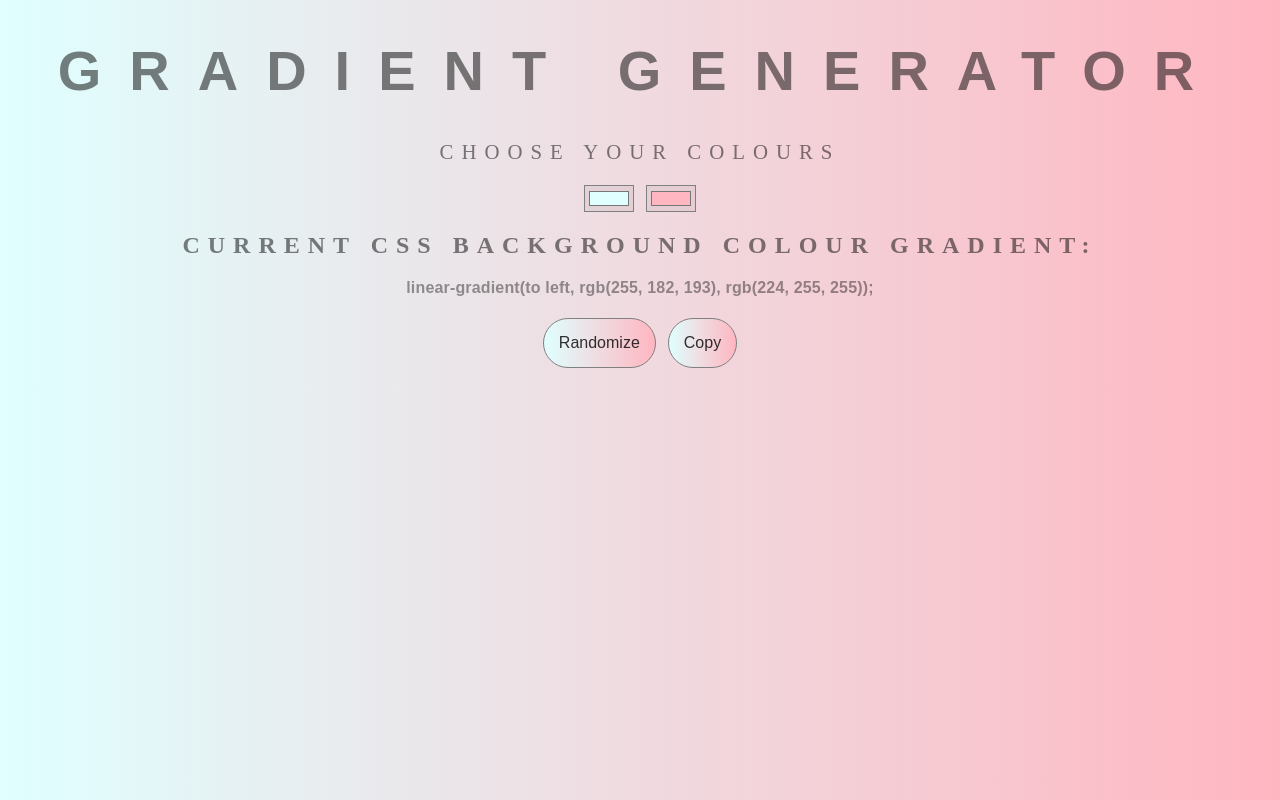
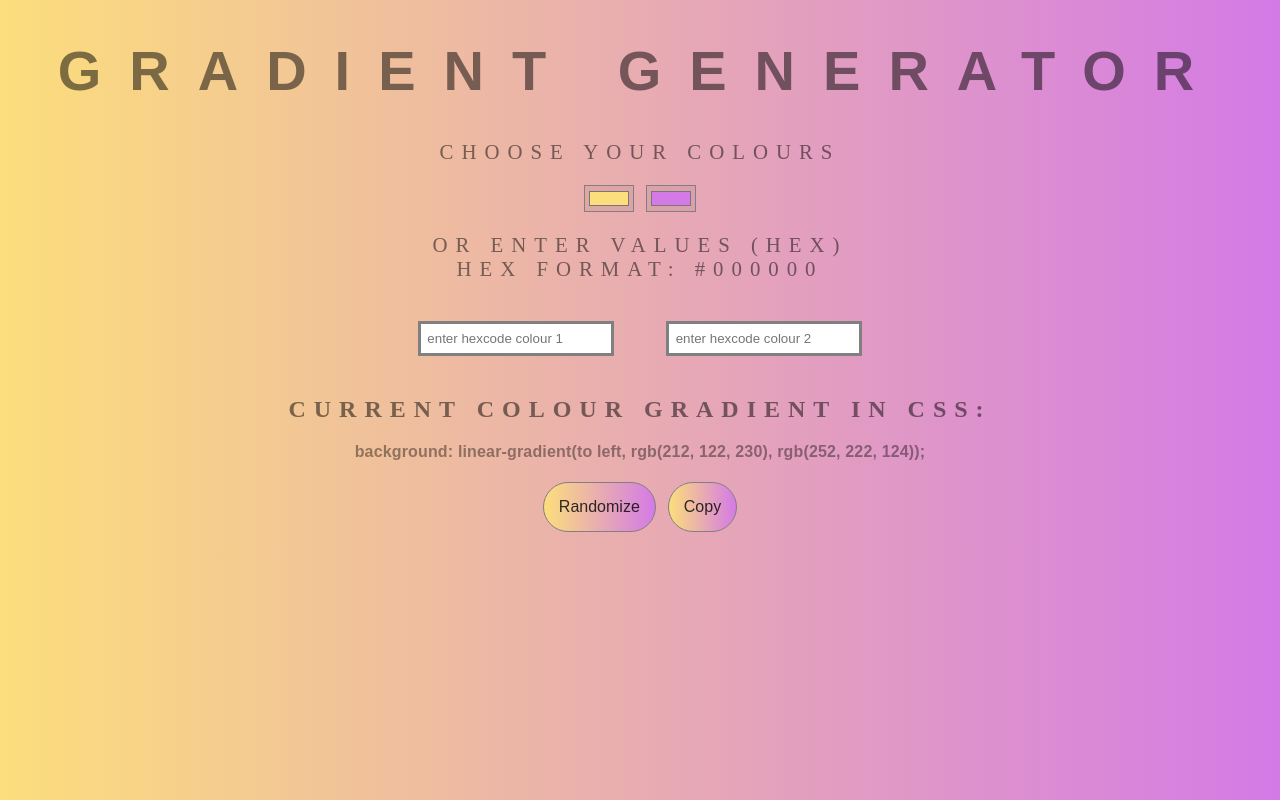
Before and after one commit to mklaso/gradient-generator, a website: page index.html in a window 1280 px wide. Both pictures are taken after a click on the button "Copy". Drawn offline with Linux system fonts and the light colour scheme.

Commit message:
added hex colour code input feature

```diff
--- a/index.html
+++ b/index.html
@@ -5,16 +5,21 @@
     <meta charset="UTF-8">
     <meta name="viewport" content="width=device-width, initial-scale=1.0">
     <meta http-equiv="X-UA-Compatible" content="ie=edge">
-    <title>Gradient Background</title>
+    <title>Colour Gradient Generator</title>
     <link rel="stylesheet" type="text/css" href="styles.css">
 </head>
 
 <body id="gradient">
     <h1>Gradient Generator</h1>
     <p>Choose your colours</p>
-    <input class="first" type="color" name="color1" value=#E0FFFF>
-    <input class="second" type="color" name="color2" value=#FFB6C1>
-    <h2>Current CSS background colour gradient:</h2>
+    <input class="first" type="color" name="color1" value=#fcde7c>
+    <input class="second" type="color" name="color2" value=#d47ae6>
+    <p>Or enter values (HEX) <br>
+        hex format: #000000</p>
+
+    <input class='input1' type='text' placeholder='enter hexcode colour 1'>
+    <input class='input2' type='text' placeholder='enter hexcode colour 2'>
+    <h2>Current colour gradient in CSS:</h2>
     <h3></h3>
     <h4>
         <button type="button">Randomize</button>
@@ -23,8 +28,6 @@
     </h4>
 
     <script type="text/javascript" src="script.js"></script>
-
-
 </body>
 
 </html>
--- a/script.js
+++ b/script.js
@@ -4,13 +4,17 @@ var secondColour = document.querySelector('.second');
 var body = document.getElementById('gradient');
 var button = document.querySelector("button");
 var copy = document.getElementById('copy');
+var input1 = document.querySelector('.input1');
+var input2 = document.querySelector('.input2');
 
-const displayGradient = () => bgColour.textContent = body.style.background + ';';
+const displayGradient = () => bgColour.textContent = 'background: ' + body.style.background + ';';
+
+const gradientColour = () => `linear-gradient(to left, ${secondColour.value}, ${firstColour.value})`;
 
 const colourAdjuster = () => {
-    body.style.background = `linear-gradient(to left, ${secondColour.value}, ${firstColour.value})`;
-    button.style.background = `linear-gradient(to left, ${secondColour.value}, ${firstColour.value})`;
-    copy.style.background = `linear-gradient(to left, ${secondColour.value}, ${firstColour.value})`;
+    body.style.background = gradientColour()
+    button.style.background = gradientColour()
+    copy.style.background = gradientColour()
 
     displayGradient();
 }
@@ -24,31 +28,61 @@ const valueToHex = (c) => {
     return hex.length == 1 ? "0" + hex : hex;
 }
 
-const rgbToHex = () => {
-    let r = valueToHex(generateRandomNumber(257))
-    let g = valueToHex(generateRandomNumber(257))
-    let b = valueToHex(generateRandomNumber(257))
-    return `#${r}${g}${b}`
+const rgbToHex = (first, second, third) => `#${valueToHex(first)}${valueToHex(second)}${valueToHex(third)}`;
+
+const generateRandomRGB = () => {
+    let r = generateRandomNumber(257);
+    let g = generateRandomNumber(257);
+    let b = generateRandomNumber(257);
+    return rgbToHex(r, g, b);
 }
 
 //produces a random gradient colour after pressing on 'randomize' button
 const randomizer = () => {
-    secondColour.value = rgbToHex();
-    firstColour.value = rgbToHex();
+    secondColour.value = generateRandomRGB();
+    firstColour.value = generateRandomRGB();
     colourAdjuster();
 }
 
 //adds to clipboard after pressing on 'copy' button
 const copied = () => {
     let copiedText = document.createElement('input');
-    document.body.appendChild(temp)
-    copiedText.value = "background: " + bgColour.textContent;
+    document.body.appendChild(copiedText);
+    copiedText.value = bgColour.textContent;
     copiedText.select();
     document.execCommand('copy');
     copiedText.remove();
+}
+
+const isValidInput = (event) => {
+    let characterArray = event.target.value.toLowerCase().split('');
+    //removes unwanted characters
+    let filteredArray = characterArray.filter(i => ((i === '#') || (i >= 0 && i <= 9) || ((i >= 'a' && i <= 'f'))));
+    //hex code
+    if (event.target.value.length === 7 && filteredArray.length === 7 && filteredArray[0] === '#') {
+        (input1.value === event.target.value) ? leftSide(): rightSide()
+    }
+}
+
+const LRSideColourChange = (event, colour, input) => {
+    if (event.keyCode === 13) {
+        colour.value = input.value;
+        colourAdjuster();
+        displayGradient();
+    }
+}
+
+const leftSide = () => {
+    LRSideColourChange(event, firstColour, input1)
+}
+
+const rightSide = () => {
+    LRSideColourChange(event, secondColour, input2)
 }
 
 firstColour.addEventListener("input", colourAdjuster);
 secondColour.addEventListener("input", colourAdjuster);
 button.addEventListener("click", randomizer);
 copy.addEventListener('click', copied);
+input1.addEventListener('keypress', isValidInput);
+input2.addEventListener('keypress', isValidInput);
--- a/styles.css
+++ b/styles.css
@@ -49,3 +49,10 @@ button:hover {
     transform: scale(1.1);
     transition: 1.5s;
 }
+
+.input1,
+.input2 {
+    padding: 0.5em;
+    border: solid grey;
+    margin: 20px
+}
```
